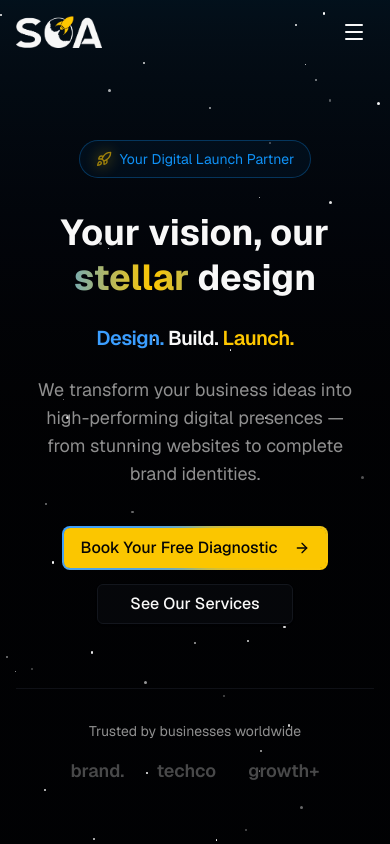
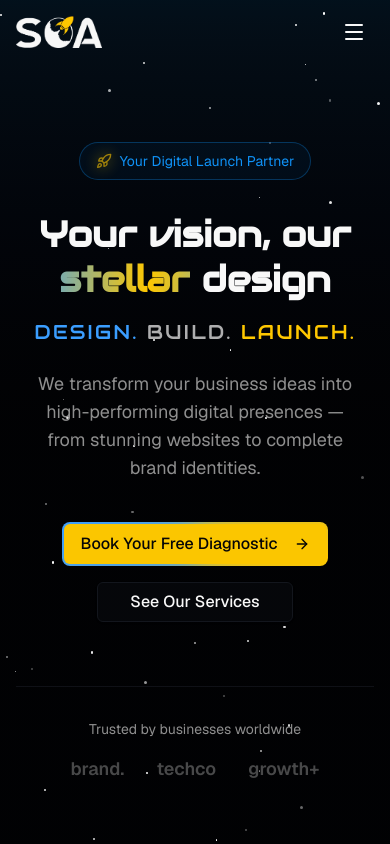
Before and after one commit to MAB015/so-agency-website-V1, a Next.js app: page / in a window 390 px wide. Shown: the top 844 px of the page. Built offline with nearby package versions, Linux system fonts and the light colour scheme.

Commit message:
fix: apply Audiowide font and fix animated border for CTA button\n\nApply Audiowide font to headings and fix animated border visibility for buttons.

```diff
--- a/app/globals.css
+++ b/app/globals.css
@@ -89,6 +89,7 @@
 @theme inline {
   --font-sans: 'Geist', 'Geist Fallback';
   --font-mono: 'Geist Mono', 'Geist Mono Fallback';
+  --font-display: var(--font-display, 'Audiowide', sans-serif);
   --color-background: var(--background);
   --color-foreground: var(--foreground);
   --color-card: var(--card);
@@ -186,25 +187,15 @@
 .animated-border {
   position: relative;
   isolation: isolate;
+  border-radius: 0.5rem;
+  padding: 2px;
+  background: conic-gradient(from var(--angle), #FEC700, #3B9EFF, #FEC700);
+  animation: border-rotate 3s linear infinite;
 }
 
-.animated-border::before {
-  content: '';
-  position: absolute;
-  inset: -2px;
-  background: conic-gradient(from var(--angle), #FEC700, #3B9EFF, #FEC700);
-  border-radius: inherit;
-  animation: border-rotate 3s linear infinite;
-  z-index: -1;
-}
-
-.animated-border::after {
-  content: '';
-  position: absolute;
-  inset: 0;
-  background: oklch(0.08 0.01 270);
-  border-radius: inherit;
-  z-index: -1;
+.animated-border > * {
+  position: relative;
+  z-index: 1;
 }
 
 /* Blink/pulse animation for icons */
--- a/app/layout.tsx
+++ b/app/layout.tsx
@@ -2,12 +2,12 @@ import type { Metadata } from 'next'
 
 import { Analytics } from '@vercel/analytics/next'
 import './globals.css'
-import { Geist, Geist_Mono, Geist as V0_Font_Geist, Geist_Mono as V0_Font_Geist_Mono, Source_Serif_4 as V0_Font_Source_Serif_4 } from 'next/font/google'
+import { Geist, Geist_Mono, Audiowide } from 'next/font/google'
 
 // Initialize fonts
-const _geist = V0_Font_Geist({ subsets: ['latin'], weight: ["100","200","300","400","500","600","700","800","900"] })
-const _geistMono = V0_Font_Geist_Mono({ subsets: ['latin'], weight: ["100","200","300","400","500","600","700","800","900"] })
-const _sourceSerif_4 = V0_Font_Source_Serif_4({ subsets: ['latin'], weight: ["200","300","400","500","600","700","800","900"] })
+const _geist = Geist({ subsets: ['latin'], weight: ["100","200","300","400","500","600","700","800","900"] })
+const _geistMono = Geist_Mono({ subsets: ['latin'], weight: ["100","200","300","400","500","600","700","800","900"] })
+const _audiowide = Audiowide({ subsets: ['latin'], weight: ["400"], variable: "--font-display" })
 
 export const metadata: Metadata = {
   title: 'SO Agency | Design. Build. Launch.',
@@ -39,7 +39,7 @@ export default function RootLayout({
 }>) {
   return (
     <html lang="en" className="dark bg-background scroll-smooth">
-      <body className="font-sans antialiased">
+      <body className={`font-sans antialiased ${_audiowide.variable}`}>
         {children}
         {process.env.NODE_ENV === 'production' && <Analytics />}
       </body>
--- a/components/benefits.tsx
+++ b/components/benefits.tsx
@@ -38,7 +38,7 @@ export function Benefits() {
       <div className="max-w-6xl mx-auto">
         {/* Section header */}
         <div className="text-center mb-16">
-          <h2 className="text-3xl sm:text-4xl font-bold text-foreground mb-4">
+          <h2 className="font-[family-name:var(--font-display)] text-3xl sm:text-4xl font-bold text-foreground mb-4">
             Why Clients Choose Us
           </h2>
           <p className="text-lg text-muted-foreground max-w-2xl mx-auto">
--- a/components/cta-section.tsx
+++ b/components/cta-section.tsx
@@ -25,7 +25,7 @@ export function CTASection() {
             </div>
 
             {/* Headline */}
-            <h2 className="text-3xl sm:text-4xl font-bold text-foreground mb-4 text-balance">
+            <h2 className="font-[family-name:var(--font-display)] text-3xl sm:text-4xl font-bold text-foreground mb-4 text-balance">
               Ready to Launch Your Digital Presence?
             </h2>
 
@@ -36,12 +36,14 @@ export function CTASection() {
 
             {/* CTA buttons */}
             <div className="flex flex-col sm:flex-row items-center justify-center gap-4">
-              <Button asChild size="lg" className="bg-accent text-accent-foreground hover:bg-accent/90 glow-hover transition-all text-base px-8">
-                <a href="mailto:hello@soagency.dev">
-                  Let&apos;s Make It Happen
-                  <ArrowRight className="size-4 ml-2" />
-                </a>
-              </Button>
+              <div className="animated-border rounded-lg">
+                <Button asChild size="lg" className="bg-accent text-accent-foreground hover:bg-accent/90 transition-all text-base px-8">
+                  <a href="mailto:hello@soagency.dev">
+                    Let&apos;s Make It Happen
+                    <ArrowRight className="size-4 ml-2" />
+                  </a>
+                </Button>
+              </div>
               <Button asChild variant="outline" size="lg" className="text-base px-8">
                 <a href="mailto:hello@soagency.dev">
                   Send a Message
--- a/components/hero.tsx
+++ b/components/hero.tsx
@@ -25,16 +25,16 @@ export function Hero() {
         </div>
 
         {/* Main headline */}
-        <h1 className="hero-title text-4xl sm:text-5xl md:text-6xl lg:text-7xl font-bold text-foreground leading-tight text-balance mb-6 opacity-0">
+        <h1 className="hero-title font-[family-name:var(--font-display)] text-4xl sm:text-5xl md:text-6xl lg:text-7xl font-bold text-foreground leading-tight text-balance mb-4 opacity-0">
           Your vision, our{" "}
           <span className="text-gradient-animated">stellar</span> design
         </h1>
 
         {/* Slogan */}
         <div className="hero-subtitle mb-6 opacity-0">
-          <p className="text-xl sm:text-2xl md:text-3xl font-semibold tracking-tight text-muted-foreground">
+          <p className="font-[family-name:var(--font-display)] text-xl sm:text-2xl md:text-3xl font-normal tracking-widest uppercase">
             <span className="text-[#3B9EFF]">Design.</span>{" "}
-            <span className="text-foreground">Build.</span>{" "}
+            <span className="text-foreground/70">Build.</span>{" "}
             <span className="text-[#FEC700]">Launch.</span>
           </p>
         </div>
--- a/components/navbar.tsx
+++ b/components/navbar.tsx
@@ -59,8 +59,8 @@ export function Navbar() {
           </nav>
 
           {/* CTA Button */}
-          <div className="hidden md:block">
-            <Button asChild className="bg-accent text-accent-foreground hover:bg-accent/90">
+          <div className="hidden md:block animated-border rounded-md">
+            <Button asChild className="bg-background text-foreground hover:bg-background/90 text-sm font-medium">
               <a href="#contact">Get Started</a>
             </Button>
           </div>
--- a/components/process.tsx
+++ b/components/process.tsx
@@ -42,7 +42,7 @@ export function Process() {
       <div className="max-w-6xl mx-auto">
         {/* Section header */}
         <div className="text-center mb-16">
-          <h2 className="text-3xl sm:text-4xl font-bold text-foreground mb-4">
+          <h2 className="font-[family-name:var(--font-display)] text-3xl sm:text-4xl font-bold text-foreground mb-4">
             How We Work
           </h2>
           <p className="text-lg text-muted-foreground max-w-2xl mx-auto">
--- a/components/services.tsx
+++ b/components/services.tsx
@@ -70,7 +70,7 @@ export function Services() {
       <div className="max-w-6xl mx-auto">
         {/* Section header */}
         <div className="text-center mb-16">
-          <h2 className="text-3xl sm:text-4xl font-bold text-foreground mb-4">
+          <h2 className="font-[family-name:var(--font-display)] text-3xl sm:text-4xl font-bold text-foreground mb-4">
             Core Systems
           </h2>
           <p className="text-lg text-muted-foreground max-w-2xl mx-auto">
--- a/components/team.tsx
+++ b/components/team.tsx
@@ -24,7 +24,7 @@ export function Team() {
       <div className="max-w-5xl mx-auto">
         {/* Section header */}
         <div className="text-center mb-16">
-          <h2 className="text-3xl sm:text-4xl font-bold text-foreground mb-4">
+          <h2 className="font-[family-name:var(--font-display)] text-3xl sm:text-4xl font-bold text-foreground mb-4">
             Our Leadership
           </h2>
           <p className="text-lg text-muted-foreground max-w-2xl mx-auto">
```
